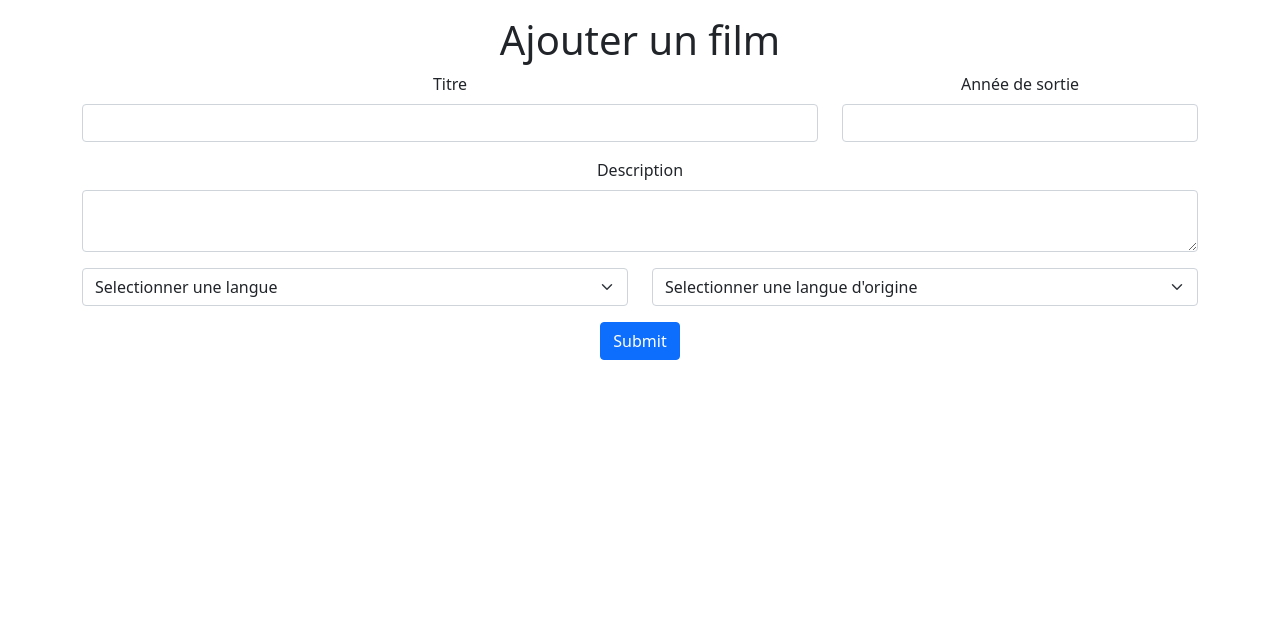
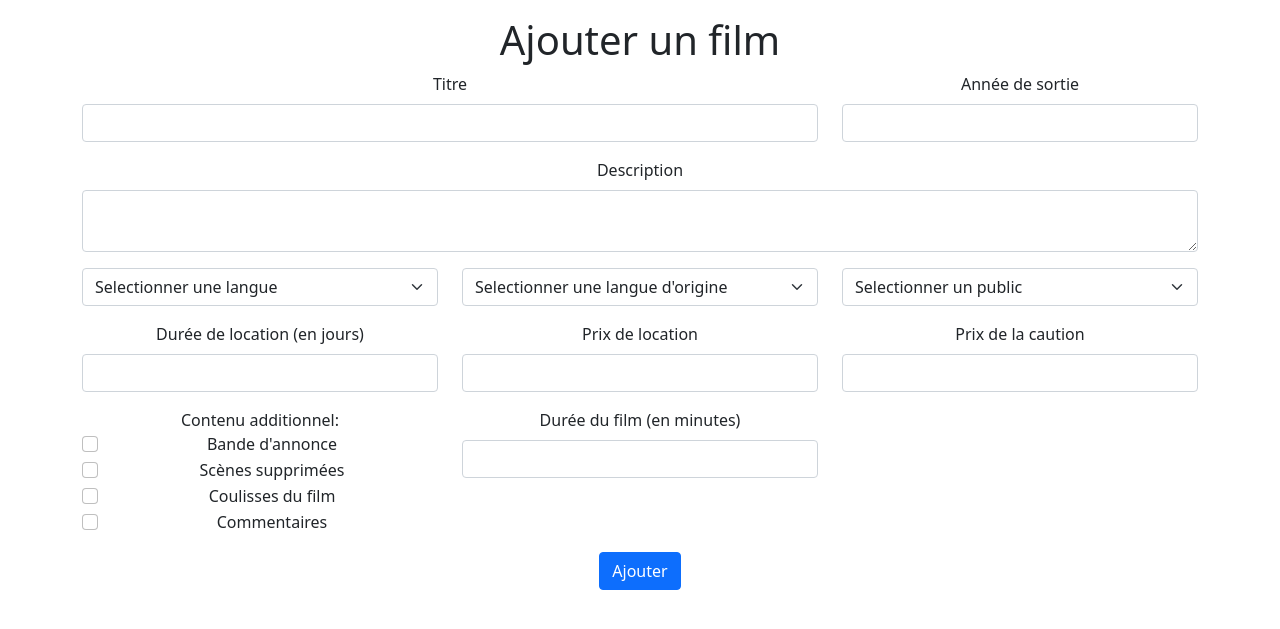
Before and after one commit to eirla42/sakila-location-films, a PHP site: page /sakila-location-films/views/admin/film/add-film.php in a window 1280 px wide. Shown: the part 48-677 px from the top of the page. Run offline with PHP 8.4, Linux system fonts and the light colour scheme.

Commit message:
Form add film

```diff
--- a/src/views/admin/film/add-film.php
+++ b/src/views/admin/film/add-film.php
@@ -27,8 +27,8 @@ require __DIR__ . '/../../../views-models/home.php';
         </div>
 
         <div class="mb-3 row">
-            <div class="col-md-6">
-                <select class="form-select" aria-label="Langue">
+            <div class="col-md-4">
+                <select class="form-select" aria-label="language_id">
                     <option selected>Selectionner une langue</option>
                     <option value="1">Anglais</option>
                     <option value="2">Italien</option>
@@ -36,16 +36,72 @@ require __DIR__ . '/../../../views-models/home.php';
                 </select>
             </div>
 
-            <div class="col-md-6">
-                <select class="form-select" aria-label="Langue">
+            <div class="col-md-4">
+                <select class="form-select" aria-label="original_language_id">
                     <option selected>Selectionner une langue d'origine</option>
                     <option value="1">Anglais</option>
                     <option value="2">Italien</option>
                     <option value="3">Japonnais</option>
                 </select>
             </div>
+
+            <div class="col-md-4">
+                <select class="form-select" aria-label="rating">
+                    <option selected>Selectionner un public</option>
+                    <option value="G">Audiences générales</option>
+                    <option value="PG">Surveillance parentale suggérée</option>
+                    <option value="PG-13">Parents fortement mis en garde</option>
+                    <option value="R">Restreint</option>
+                    <option value="PG-17">Personne de 17 ans et moins n'est admis</option>
+                </select>
+            </div>
         </div>
-        <button type="submit" class="btn btn-primary">Submit</button>
+
+        <div class="mb-3 row">
+            <div class="col-md-4">
+                <label for="rental_duration" class="form-label">Durée de location (en jours)</label>
+                <input type="number" class="form-control" id="rental_duration">
+            </div>
+
+            <div class="col-md-4">
+                <label for="rental_rate" class="form-label">Prix de location</label>
+                <input type="number" class="form-control" id="rental_rate">
+            </div>
+
+            <div class="col-md-4">
+                <label for="replacement_cost" class="form-label">Prix de la caution</label>
+                <input type="number" class="form-control" id="replacement_cost">
+            </div>
+        </div>
+
+        <div class="mb-3 row">
+            <div class="col-md-4">
+                Contenu additionnel:
+                <div class="form-check">
+                    <input class="form-check-input" type="checkbox" value="Trailers" id="Check1">
+                    <label class="form-check-label" for="Check1">Bande d'annonce</label>
+                </div>
+                <div class="form-check">
+                    <input class="form-check-input" type="checkbox" value="Deleted Scenes" id="Check2">
+                    <label class="form-check-label" for="Check2">Scènes supprimées</label>
+                </div>
+                <div class="form-check">
+                    <input class="form-check-input" type="checkbox" value="Behind the Scenes" id="Check3">
+                    <label class="form-check-label" for="Check2">Coulisses du film</label>
+                </div>
+                <div class="form-check">
+                    <input class="form-check-input" type="checkbox" value="Commentaries" id="Check4">
+                    <label class="form-check-label" for="Check2">Commentaires</label>
+                </div>
+            </div>
+
+            <div class="col-md-4">
+                <label for="length" class="form-label">Durée du film (en minutes)</label>
+                <input type="number" class="form-control" id="length">
+            </div>
+        </div>
+
+        <button type="submit" class="btn btn-primary">Ajouter</button>
     </form>
 
 <?php require_once '../../footer.php'; ?>
```
